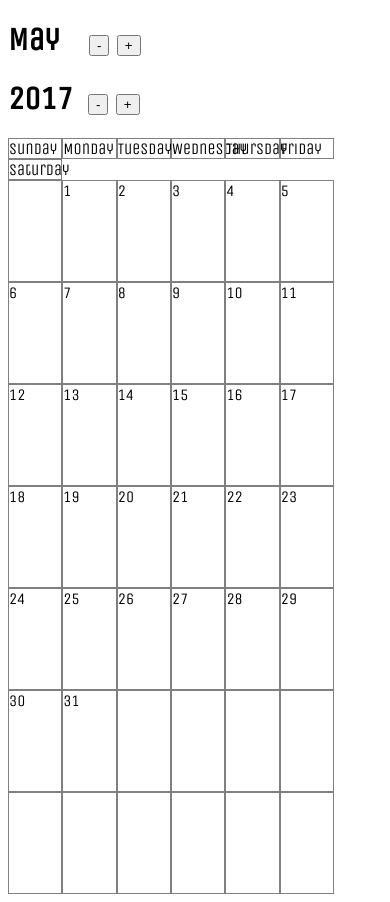
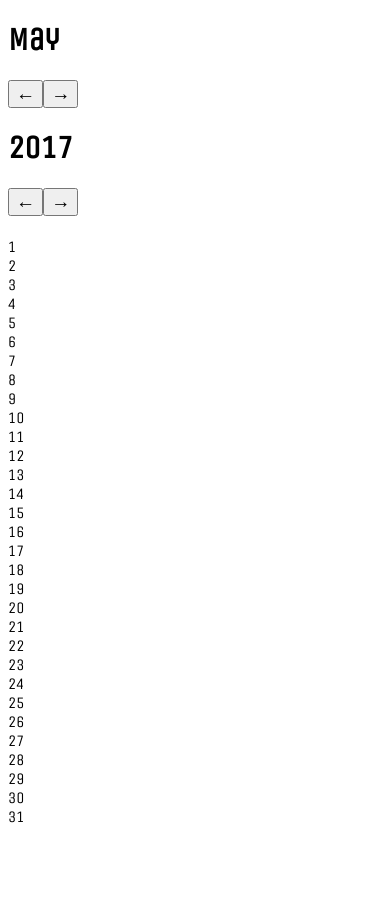
Before and after one commit to CamLatimer/calendar, a React app: page / in a window 390 px wide. After the commit the page ends 844 px from the top, so only its background shows below. Built offline with nearby package versions, Linux system fonts and the light colour scheme.

Commit message:
styling tweaks: changes for screen breakpoints, moves toggle buttons, centers grid

```diff
--- a/app/components/DateCell.js
+++ b/app/components/DateCell.js
@@ -3,7 +3,13 @@ import styles from '../styles/calendar.scss'
 
 
 export default (props) => {
+  let classNameList = [styles.date, styles.cell];
+  if(!props.day){
+    classNameList.push(styles.noDay)
+  }
+  console.log(props.day);
+  classNameList = classNameList.join(' ');
   return (
-    <div className={[styles.col, styles.date, styles.cell].join(' ')}> {props.day}</div>
+    <div className={classNameList}> {props.day}</div>
   )
 }
--- a/app/components/DayRow.js
+++ b/app/components/DayRow.js
@@ -3,7 +3,7 @@ import styles from '../styles/calendar.scss'
 
 export default () => {
   return (
-    <div className={styles.gridContain}>
+    <div className={styles.gridContain + ' ' + styles.dayRow}>
       <div className={[styles.col, styles.cell].join(' ')}>Sunday</div>
       <div className={[styles.col, styles.cell].join(' ')}>Monday</div>
       <div className={[styles.col, styles.cell].join(' ')}>Tuesday</div>
--- a/app/components/MonthDisplay.js
+++ b/app/components/MonthDisplay.js
@@ -3,22 +3,28 @@ import styles from '../styles/calendar.scss'
 
 export default (props) => {
   return (
-    <div className={styles.row} >
-      <div className={styles.col}>
-        <h1 className={styles.monthName}>{props.monthName} &nbsp;&nbsp;&nbsp;
-          <button className={styles.monthSub} onClick={props.handlers.downMonth}>- </button>  <button className={styles.monthAdd}
-            onClick={
-              () => {
-                props.handlers.upMonth();
-              }
-            }> +  </button>
-        </h1>
-        <h1>
-          {props.calYear} &nbsp;
-           <button className={styles.yearSub} onClick={props.handlers.downYear}>- </button>  <button className={styles.yearAdd} onClick={props.handlers.upYear}> +  </button>
-        </h1>
+    <div>
+      <div>
+        <h1 className={styles.monthTitle}>{props.monthName}</h1>
+        <div className={styles.buttonHolder}>
+          <button className={styles.monthSub} onClick={props.handlers.downMonth}>
+            &#8592;
+          </button>
+          <button className={styles.monthAdd}    onClick={props.handlers.upMonth}>
+            &rarr;
+          </button>
+        </div>
+        <h1 className={styles.yearTitle}>{props.calYear}</h1>
+        <div className={styles.buttonHolder}>
+           <button className={styles.yearSub} onClick={props.handlers.downYear}>
+             &#8592;
+           </button>
+           <button className={styles.yearAdd} onClick={props.handlers.upYear}>
+             &rarr;
+           </button>
+        </div>
       </div>
-      <div className={styles.col}>
+      <div>
         <h1 className={styles.monthToggle}>
 
 
--- a/app/styles/calendar.scss
+++ b/app/styles/calendar.scss
@@ -1,25 +1,33 @@
 body{
   font-family: 'Unica One', cursive;
 }
-.gridContain{
-  max-width:960px;
-  display: flex;
-  flex-wrap: wrap;
-}
-.cell{
-  border: 1px solid gray;
-  width: 14%;
-
-}
-.date{
-  height: 100px;
+.dayRow{
+  display: none;
 }
 .monthToggle{
   flex:1;
 }
-.monthAdd, .monthSub{
+.monthAdd, .monthSub, .yearAdd, .yearSub{
   cursor: pointer;
+  font-size:1.2rem;
+}
+.noDay{
+  background:lightgray;
+  display:none;
 }
 @media screen and (min-width: 640px){
-
+  .gridContain{
+    max-width:960px;
+    margin: auto;
+    display: flex;
+    flex-wrap: wrap;
+  }
+  .cell{
+    border: 1px solid gray;
+    width: 13%;
+    display: block;
+  }
+  .date{
+    height: 100px;
+  }
 }
```
